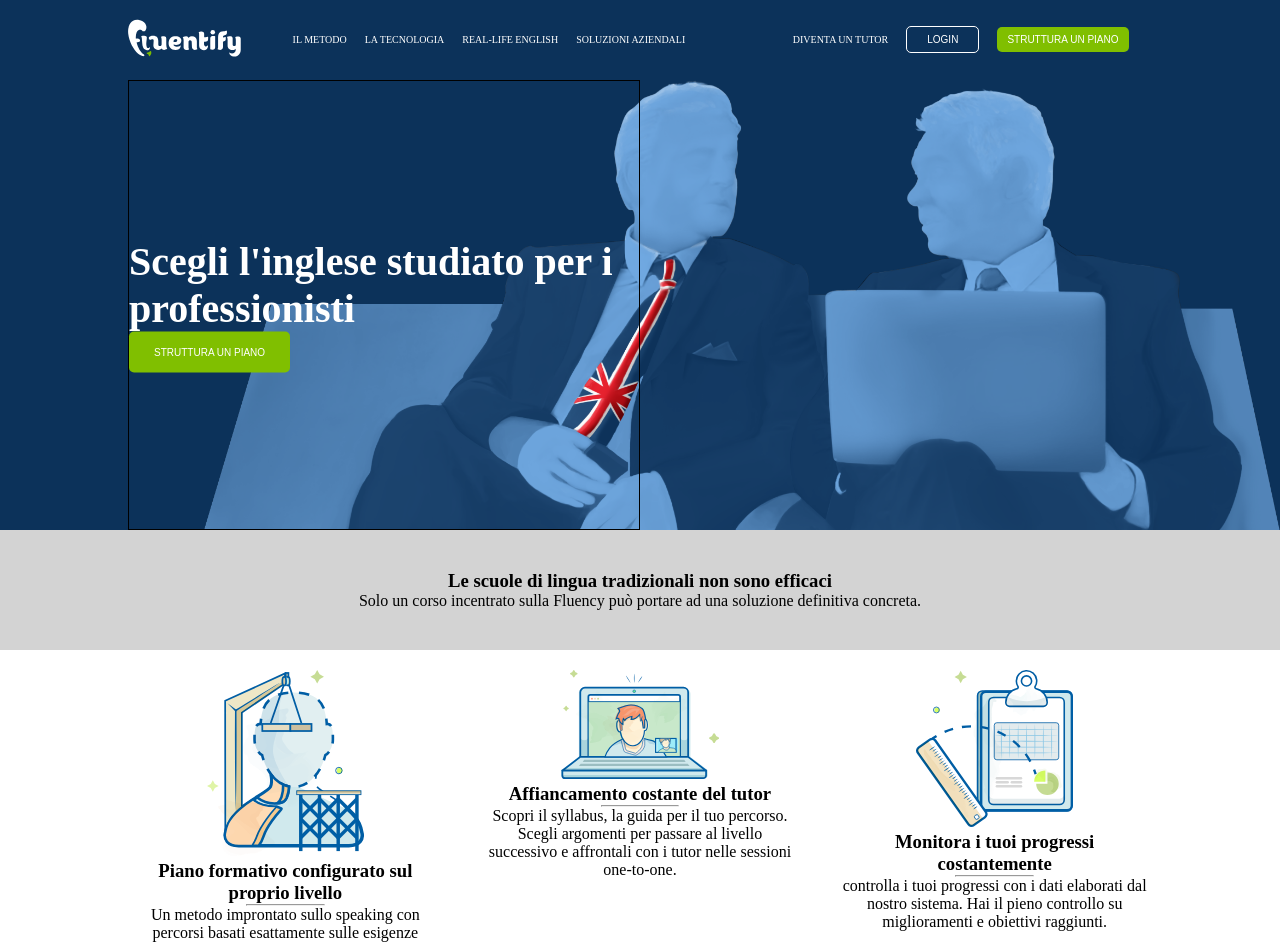
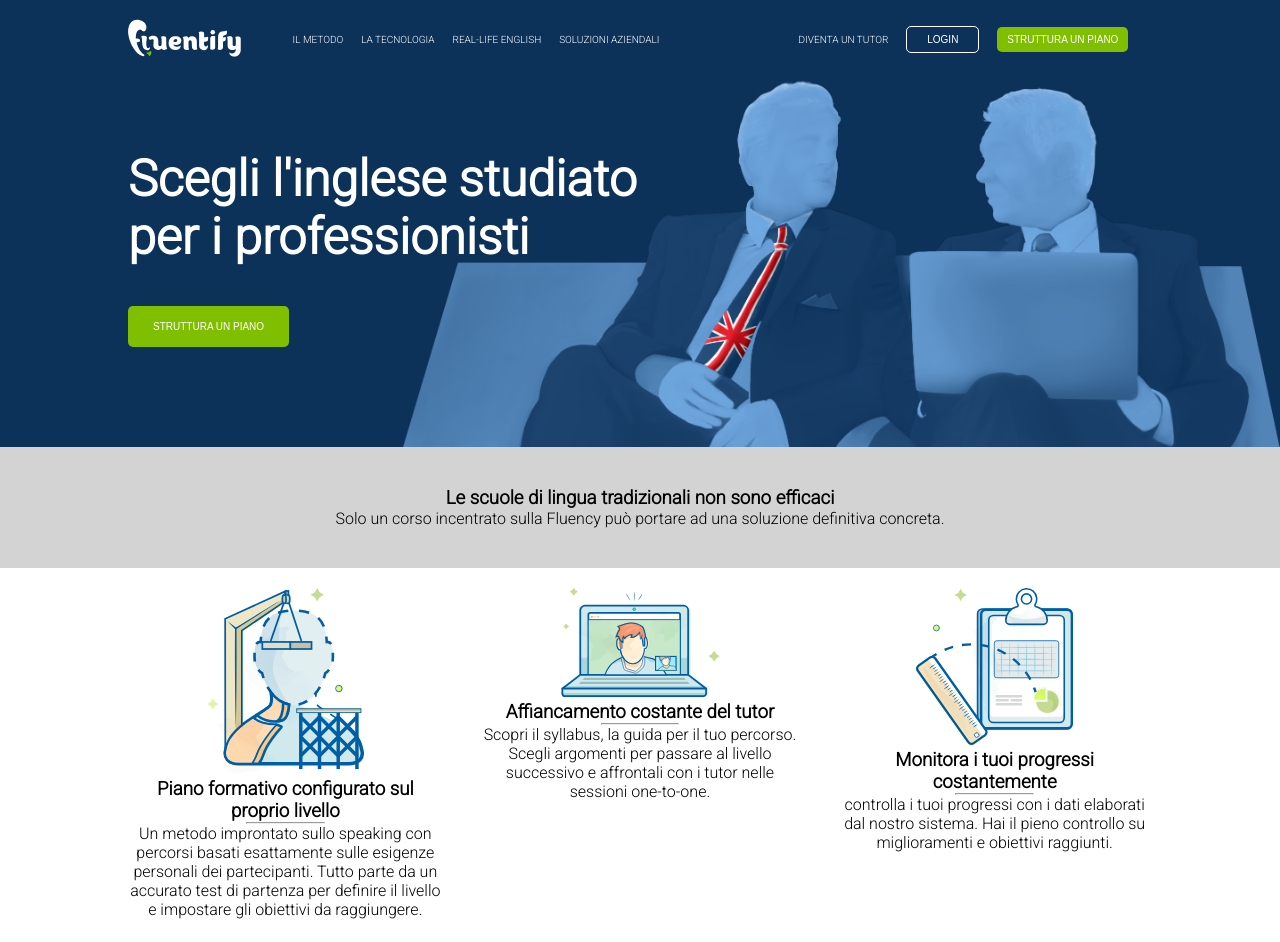
Before and after one commit to Polidora90/htmlcss-fluentify, a plain HTML site: page index.html in a window 1280 px wide. Shown: the top 942 px of the page. Drawn offline with Linux system fonts and the light colour scheme.

Commit message:
completa la hero-section

```diff
--- a/index.html
+++ b/index.html
@@ -4,12 +4,14 @@
     <meta charset="UTF-8">
     <meta http-equiv="X-UA-Compatible" content="IE=edge">
     <meta name="viewport" content="width=device-width, initial-scale=1.0">
+    <link rel="preconnect" href="https://fonts.gstatic.com">
+    <link href="https://fonts.googleapis.com/css2?family=Roboto:wght@300&display=swap" rel="stylesheet">
     <link rel="stylesheet" href="styles/style.css">
     <title>Fluentify</title>
 </head>
 <body>
 
-    <!-- non do stili al tag header e simili, faccio un sacco di div che tanto sono gratis -->
+
     <header>
         <!-- header-section contiene il background che si estende
         per tutta la larghezza della vw -->
@@ -40,13 +42,15 @@
 
     <main>
 
-        <!-- OK MA DEVO FARLO STARE IN PIEDI SENZA ALTEZZA! -->
+        <!-- hero section -->
         <article class="section hero-section">
             <div class="wrapper">
-                <div class="hero-left border"> <!-- gli do larghezza 50 e divido la section -->
-                    <div class="hero-text-btn"><!-- è il contenitore di testo e btn -->
+                <div class="hero-left">
+                    <div class="hero-text-btn">
                         <h1>Scegli l'inglese studiato per i professionisti</h1>
-                        <button class="btn">STRUTTURA UN PIANO</button>
+                        <div class="hero-btn-container">
+                            <button class="btn">STRUTTURA UN PIANO</button>
+                        </div>
                     </div>
                 </div>
             </div>
--- a/styles/style.css
+++ b/styles/style.css
@@ -2,6 +2,10 @@
     box-sizing: border-box;
     margin: 0;
     padding: 0;
+}
+
+html {
+    font-family: 'Roboto', sans-serif;
 }
 
 .clearfix::after {
@@ -82,34 +86,29 @@ nav button:not(.login-btn) {
 
 /* hero-section */
 .hero-section {
-    height: 450px;
     background-color: #0c325a;
     background-image: url(../img/background-header.png);
     background-size: contain;
     background-repeat: no-repeat;
     background-position: right;
-    /* padding: 250px 250px; */
 }
 
 .hero-left {
     width: 50%;
-    height: 100%;
-    position: relative;
-}
-
-.hero-text-btn {
-    position: absolute;
-    top: 50%;
-    transform: translateY(-50%);
 }
 
 .hero-text-btn h1 {
     color: white;
-    font-size: 40px;
+    font-size: 50px;
+    padding: 70px 0 40px 0;
 }
 
 .hero-text-btn button, footer button {
     padding: 15px 25px 15px 25px;
+}
+
+.hero-btn-container {
+    padding-bottom: 100px;
 }
 
 /* first banner */
```
